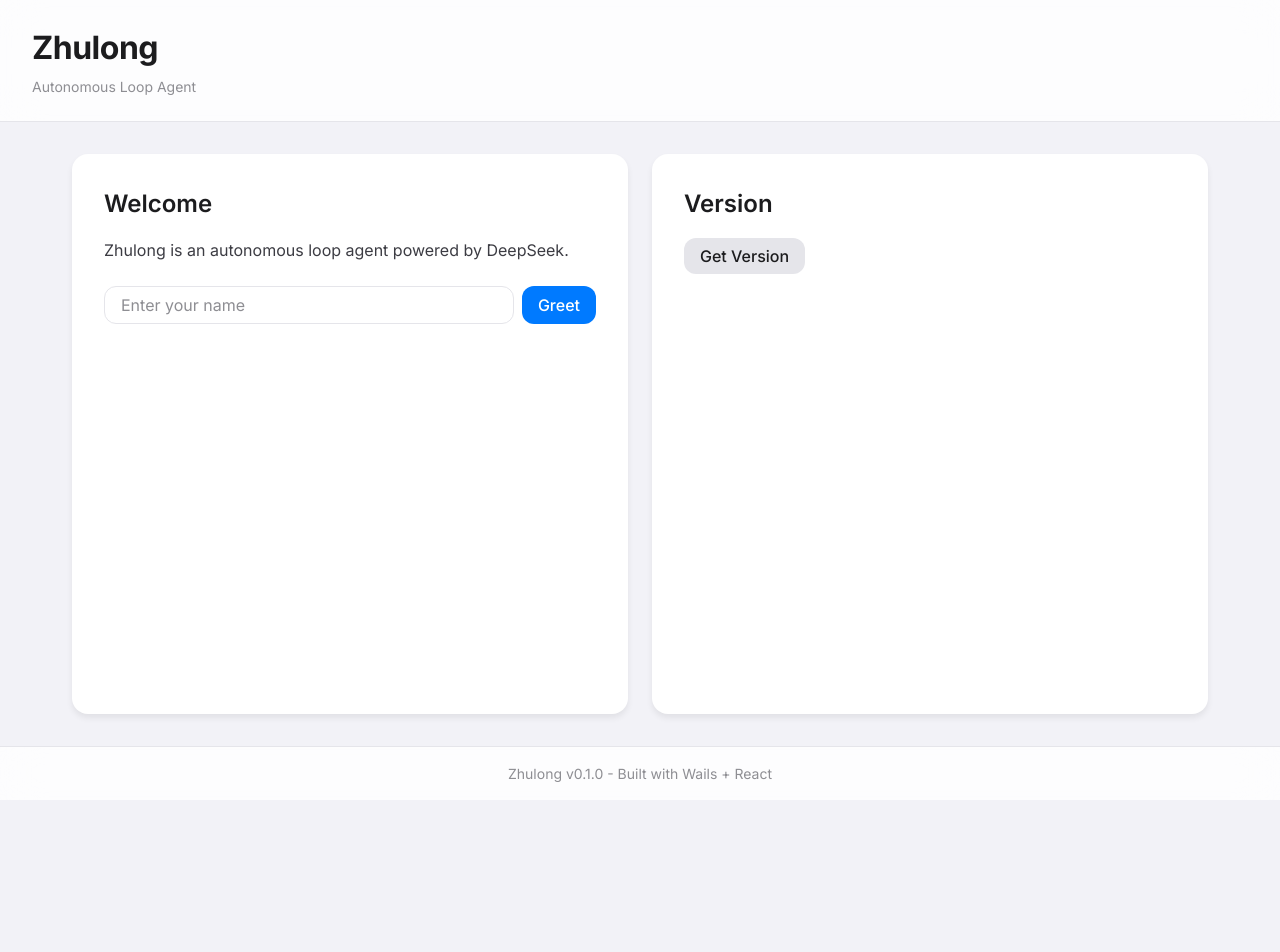
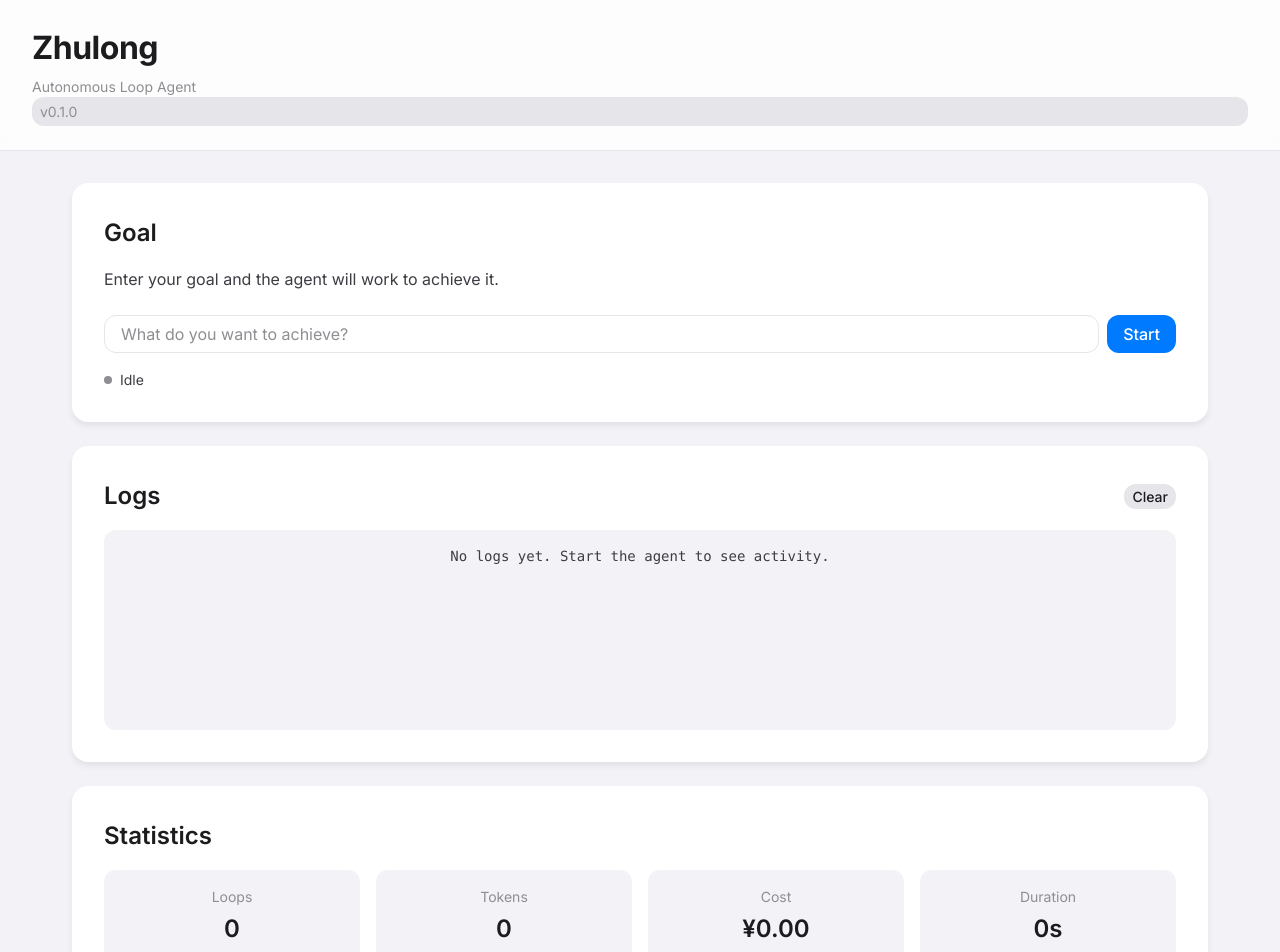
Before and after one commit to qoqu/zhuLong, a React (Vite) app in the folder desktop/frontend/: page / in a window 1280 px wide. Shown: the top 952 px of the page. Before the commit the page ends 800 px from the top, so only its background shows below. Built offline with nearby package versions, Linux system fonts and the light colour scheme.

Commit message:
fix: remove manual wailsjs bindings, update App.tsx with goal input and logs

```diff
--- a/desktop/frontend/src/App.tsx
+++ b/desktop/frontend/src/App.tsx
@@ -1,19 +1,29 @@
 import { useState } from 'react'
-import { Greet, GetVersion } from '../wailsjs/go/main/App'
 
 function App() {
-  const [result, setResult] = useState<string>('')
-  const [name, setName] = useState<string>('')
-  const [version, setVersion] = useState<string>('')
+  const [goal, setGoal] = useState<string>('')
+  const [status, setStatus] = useState<string>('idle')
+  const [logs, setLogs] = useState<string[]>([])
 
-  const handleGreet = async () => {
-    const greeting = await Greet(name)
-    setResult(greeting)
+  const handleStart = () => {
+    if (!goal.trim()) return
+    setStatus('running')
+    setLogs(prev => [...prev, `[${new Date().toLocaleTimeString()}] Starting agent with goal: ${goal}`])
+
+    // TODO: Connect to Go backend
+    setTimeout(() => {
+      setLogs(prev => [...prev, `[${new Date().toLocaleTimeString()}] Agent completed`])
+      setStatus('completed')
+    }, 2000)
   }
 
-  const handleGetVersion = async () => {
-    const v = await GetVersion()
-    setVersion(v)
+  const handleStop = () => {
+    setStatus('idle')
+    setLogs(prev => [...prev, `[${new Date().toLocaleTimeString()}] Agent stopped`])
+  }
+
+  const handleClear = () => {
+    setLogs([])
   }
 
   return (
@@ -23,48 +33,90 @@
           <h1>Zhulong</h1>
           <p className="subtitle">Autonomous Loop Agent</p>
         </div>
+        <div className="version">v0.1.0</div>
       </header>
 
       <main className="app-main">
-        <div className="card">
-          <h2>Welcome</h2>
-          <p>Zhulong is an autonomous loop agent powered by DeepSeek.</p>
+        <div className="card goal-card">
+          <h2>Goal</h2>
+          <p>Enter your goal and the agent will work to achieve it.</p>
 
           <div className="input-group">
             <input
               type="text"
-              value={name}
-              onChange={(e) => setName(e.target.value)}
-              placeholder="Enter your name"
+              value={goal}
+              onChange={(e) => setGoal(e.target.value)}
+              placeholder="What do you want to achieve?"
               className="input"
+              disabled={status === 'running'}
             />
-            <button onClick={handleGreet} className="button button-primary">
-              Greet
+            {status === 'running' ? (
+              <button onClick={handleStop} className="button button-danger">
+                Stop
+              </button>
+            ) : (
+              <button onClick={handleStart} className="button button-primary" disabled={!goal.trim()}>
+                Start
+              </button>
+            )}
+          </div>
+
+          <div className="status-bar">
+            <div className={`status-indicator ${status}`}>
+              <span className="status-dot"></span>
+              <span className="status-text">{status}</span>
+            </div>
+          </div>
+        </div>
+
+        <div className="card logs-card">
+          <div className="logs-header">
+            <h2>Logs</h2>
+            <button onClick={handleClear} className="button button-secondary button-sm">
+              Clear
             </button>
           </div>
 
-          {result && (
-            <div className="result">
-              <p>{result}</p>
-            </div>
-          )}
+          <div className="logs-container">
+            {logs.length === 0 ? (
+              <div className="logs-empty">
+                <p>No logs yet. Start the agent to see activity.</p>
+              </div>
+            ) : (
+              logs.map((log, index) => (
+                <div key={index} className="log-entry">
+                  {log}
+                </div>
+              ))
+            )}
+          </div>
         </div>
 
-        <div className="card">
-          <h2>Version</h2>
-          <button onClick={handleGetVersion} className="button button-secondary">
-            Get Version
-          </button>
-          {version && (
-            <div className="result">
-              <p>Version: {version}</p>
+        <div className="card stats-card">
+          <h2>Statistics</h2>
+          <div className="stats-grid">
+            <div className="stat">
+              <span className="stat-label">Loops</span>
+              <span className="stat-value">0</span>
             </div>
-          )}
+            <div className="stat">
+              <span className="stat-label">Tokens</span>
+              <span className="stat-value">0</span>
+            </div>
+            <div className="stat">
+              <span className="stat-label">Cost</span>
+              <span className="stat-value">¥0.00</span>
+            </div>
+            <div className="stat">
+              <span className="stat-label">Duration</span>
+              <span className="stat-value">0s</span>
+            </div>
+          </div>
         </div>
       </main>
 
       <footer className="app-footer">
-        <p>Zhulong v0.1.0 - Built with Wails + React</p>
+        <p>Zhulong v0.1.0 - Powered by DeepSeek</p>
       </footer>
     </div>
   )
--- a/desktop/frontend/src/styles/global.css
+++ b/desktop/frontend/src/styles/global.css
@@ -253,6 +253,169 @@
   animation: fadeIn 0.3s ease;
 }
 
+/* Version */
+.version {
+  font-size: var(--font-size-sm);
+  color: var(--text-tertiary);
+  background: var(--bg-tertiary);
+  padding: var(--spacing-xs) var(--spacing-sm);
+  border-radius: var(--border-radius);
+}
+
+/* Goal Card */
+.goal-card {
+  grid-column: 1 / -1;
+}
+
+/* Button Danger */
+.button-danger {
+  background-color: var(--color-error);
+  color: white;
+}
+
+.button-danger:hover {
+  background-color: #E0342B;
+}
+
+.button-sm {
+  padding: var(--spacing-xs) var(--spacing-sm);
+  font-size: var(--font-size-sm);
+}
+
+/* Status Bar */
+.status-bar {
+  margin-top: var(--spacing-md);
+}
+
+.status-indicator {
+  display: flex;
+  align-items: center;
+  gap: var(--spacing-sm);
+}
+
+.status-dot {
+  width: 8px;
+  height: 8px;
+  border-radius: 50%;
+  background: var(--text-tertiary);
+}
+
+.status-indicator.idle .status-dot {
+  background: var(--text-tertiary);
+}
+
+.status-indicator.running .status-dot {
+  background: var(--color-success);
+  animation: pulse 1.5s infinite;
+}
+
+.status-indicator.completed .status-dot {
+  background: var(--color-primary);
+}
+
+.status-indicator.error .status-dot {
+  background: var(--color-error);
+}
+
+.status-text {
+  font-size: var(--font-size-sm);
+  color: var(--text-secondary);
+  text-transform: capitalize;
+}
+
+@keyframes pulse {
+  0%, 100% {
+    opacity: 1;
+  }
+  50% {
+    opacity: 0.5;
+  }
+}
+
+/* Logs Card */
+.logs-card {
+  grid-column: 1 / -1;
+}
+
+.logs-header {
+  display: flex;
+  justify-content: space-between;
+  align-items: center;
+  margin-bottom: var(--spacing-md);
+}
+
+.logs-header h2 {
+  margin-bottom: 0;
+}
+
+.logs-container {
+  background: var(--bg-secondary);
+  border-radius: var(--border-radius);
+  padding: var(--spacing-md);
+  min-height: 200px;
+  max-height: 400px;
+  overflow-y: auto;
+  font-family: 'SF Mono', 'Monaco', 'Menlo', 'Consolas', monospace;
+  font-size: var(--font-size-sm);
+}
+
+.logs-empty {
+  display: flex;
+  align-items: center;
+  justify-content: center;
+  height: 100%;
+  color: var(--text-tertiary);
+}
+
+.log-entry {
+  padding: var(--spacing-xs) 0;
+  border-bottom: 1px solid var(--border-color);
+  color: var(--text-secondary);
+}
+
+.log-entry:last-child {
+  border-bottom: none;
+}
+
+/* Stats Card */
+.stats-card {
+  grid-column: 1 / -1;
+}
+
+.stats-grid {
+  display: grid;
+  grid-template-columns: repeat(4, 1fr);
+  gap: var(--spacing-md);
+}
+
+.stat {
+  background: var(--bg-secondary);
+  border-radius: var(--border-radius);
+  padding: var(--spacing-md);
+  text-align: center;
+}
+
+.stat-label {
+  display: block;
+  font-size: var(--font-size-sm);
+  color: var(--text-tertiary);
+  margin-bottom: var(--spacing-xs);
+}
+
+.stat-value {
+  display: block;
+  font-size: var(--font-size-xl);
+  font-weight: 600;
+  color: var(--text-primary);
+}
+
+/* Responsive */
+@media (max-width: 768px) {
+  .stats-grid {
+    grid-template-columns: repeat(2, 1fr);
+  }
+}
+
 /* Scrollbar */
 ::-webkit-scrollbar {
   width: 8px;
--- a/desktop/frontend/wailsjs/go/main/App.d.ts
+++ /dev/null
@@ -1,2 +0,0 @@
-export function Greet(arg1: string): Promise<string>;
-export function GetVersion(): Promise<string>;
--- a/desktop/frontend/wailsjs/go/main/App.js
+++ /dev/null
@@ -1,19 +0,0 @@
-// @ts-check
-import {Call} from '../runtime/runtime.js';
-
-/**
- * Greet
- * @param {string} arg1
- * @returns {Promise<string>}
- */
-export function Greet(arg1) {
-    return Call('main.App.Greet', arg1);
-}
-
-/**
- * GetVersion
- * @returns {Promise<string>}
- */
-export function GetVersion() {
-    return Call('main.App.GetVersion');
-}
```
Also changed, not shown: desktop/frontend/wailsjs/runtime/runtime.js (deleted, +0 -10 lines), 1 other file (tests, documents, lock files or other folders).
